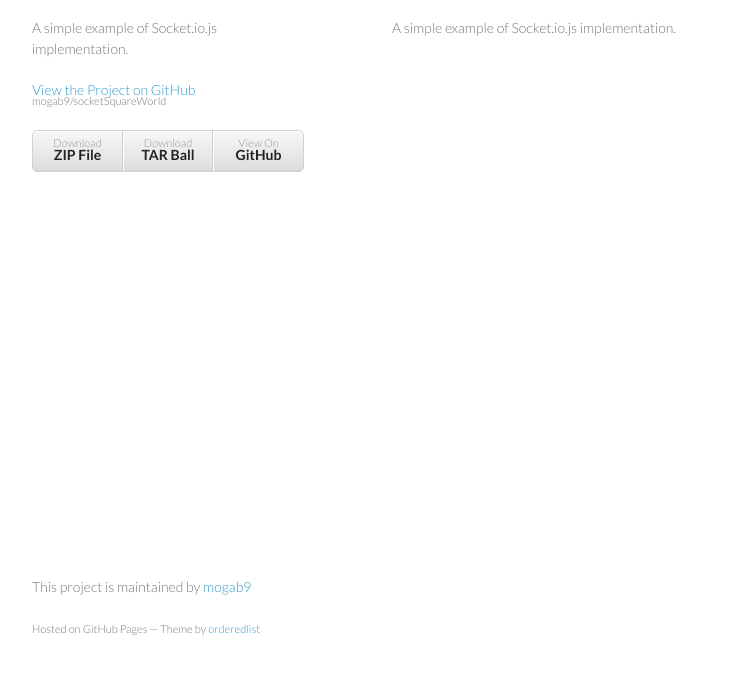
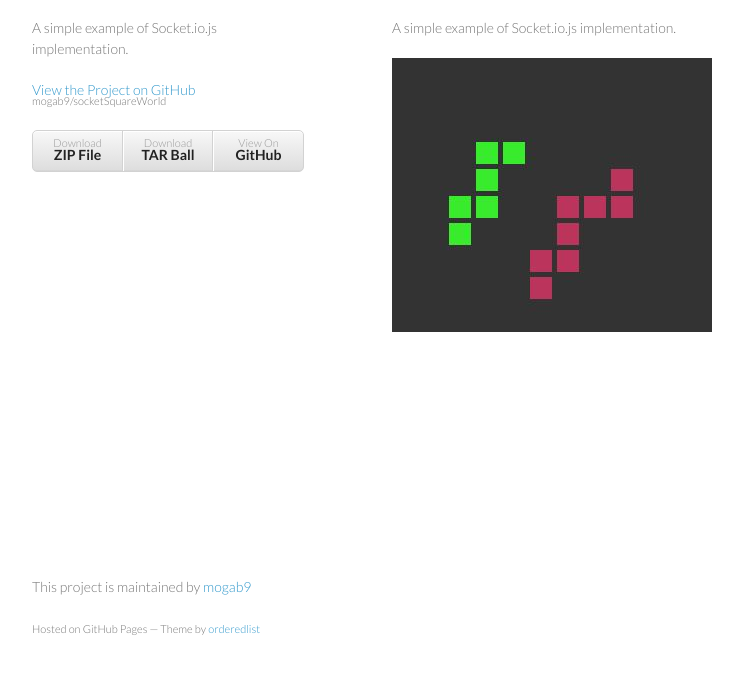
Before and after one commit to mogab9/socketSquareWorld, a plain HTML site: page index.html in a window 1280 px wide. Shown: the part 92-766 px from the top of the page, without its empty margins (178-921 px from the left). Drawn offline with Linux system fonts and the light colour scheme.

Commit message:
Ajout de l'image d'illustration

```diff
--- a/index.html
+++ b/index.html
@@ -31,6 +31,7 @@
         <h1>socketSquareWorld</h1>
 
 <p>A simple example of Socket.io.js implementation.</p>
+<p><img src="./img/readmeImg.jpg" alt="Sample Image with squares" />
       </section>
       <footer>
         <p>This project is maintained by <a href="https://github.com/mogab9">mogab9</a></p>
```
Also changed, not shown: img/readmeImg.jpg (added).
